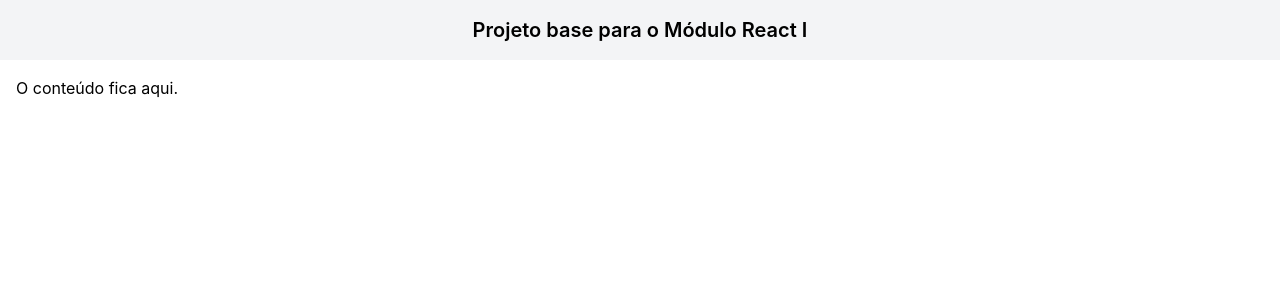
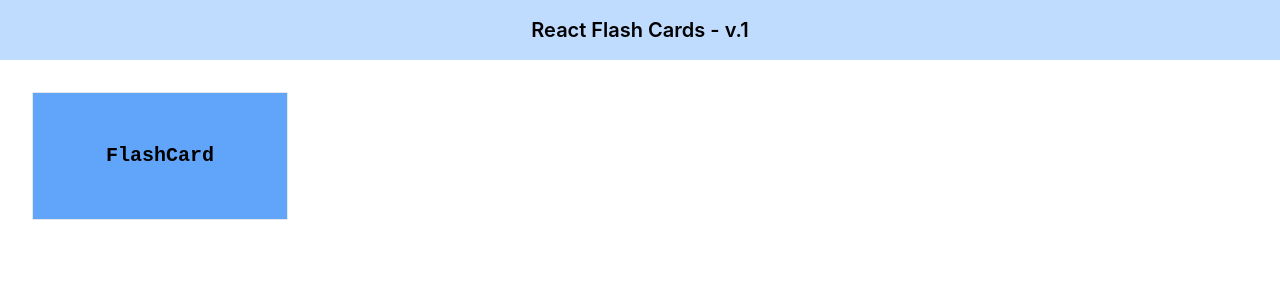
Before and after one commit to biraneves/react-flash-cards, a React (Create React App) app: page / in a window 1280 px wide. Shown: the top 300 px of the page. Built offline with nearby package versions, Linux system fonts and the light colour scheme.

Commit message:
modelando o flashcard

```diff
--- a/src/App.js
+++ /dev/null
@@ -1,21 +0,0 @@
-export default function App() {
-    console.log('Teste no console do navegador')
-
-    return (
-      <div>
-        <header>
-          <div className="bg-gray-100 mx-auto p-4">
-            <h1 className="text-center font-semibold text-xl">
-              Projeto base para o Módulo React I
-            </h1>
-          </div>
-        </header>
-
-        <main>
-          <div className="container mx-auto p-4">
-            <h2>O conteúdo fica aqui.</h2>
-          </div>
-        </main>
-      </div>
-    )
-  }
--- /dev/null
+++ b/src/App.jsx
@@ -0,0 +1,7 @@
+import FlashCardsPage from './pages/FlashCardsPage';
+
+export default function App() {
+    return (
+      <FlashCardsPage />
+    )
+  }
--- /dev/null
+++ b/src/components/FlashCard.jsx
@@ -0,0 +1,9 @@
+export default function FlashCard() {
+    return (
+        <div className={`border p-4 w-64 h-32 m-4 bg-blue-400
+            flex flex-row items-center justify-center font-semibold text-xl`}
+            style={{fontFamily: "'JetBrains Mono', monospace"}}>
+            FlashCard
+        </div>
+    );
+}
--- a/src/components/Header.jsx
+++ b/src/components/Header.jsx
@@ -7,7 +7,7 @@ export default function Header({ children, size }) {
 
   return (
     <header>
-      <div className="bg-yellow-200 mx-auto p-4">
+      <div className="bg-blue-200 mx-auto p-4">
         <h1 className={`text-center font-semibold ${fontSize}`}>{children}</h1>
       </div>
     </header>
--- /dev/null
+++ b/src/pages/FlashCardsPage.jsx
@@ -0,0 +1,14 @@
+import FlashCard from '../components/FlashCard';
+import Header from '../components/Header';
+import Main from '../components/Main';
+
+export default function FlashCardsPage() {
+    return (
+        <>
+            <Header>React Flash Cards - v.1</Header>
+            <Main>
+                <FlashCard />
+            </Main>
+        </>
+    );
+}
```
Also changed, not shown: roteiro.txt.
